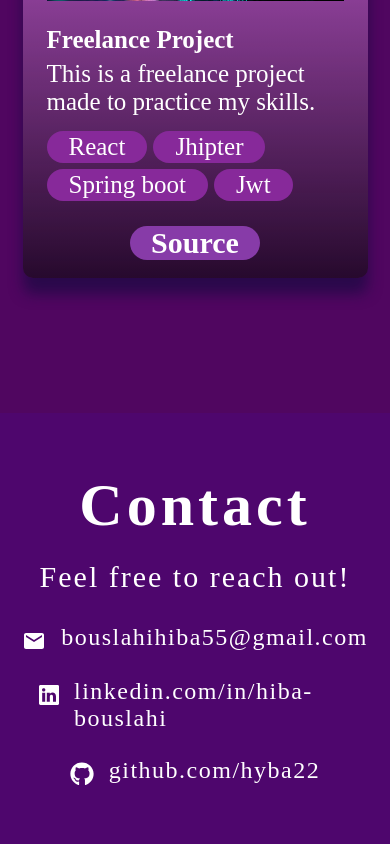
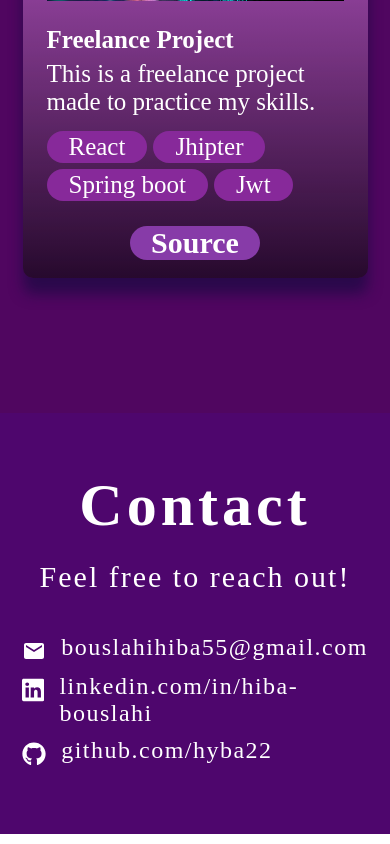
Before and after one commit to hyba22/NewPortfolio, a React (Vite) app: page / in a window 390 px wide. Shown: the part 5946-6790 px from the top of the page. Built offline with nearby package versions, Linux system fonts and the light colour scheme.

Commit message:
New style commit

```diff
--- a/src/components/contact/Contact.jsx
+++ b/src/components/contact/Contact.jsx
@@ -11,6 +11,7 @@ const Contact = () => {
         <h2>Contact</h2>
         <p>Feel free to reach out!</p>
       </div>
+      <div className={styles.listContainer}>
       <ul className={styles.links}>
         <li className={styles.link}>
           <MdEmail className={styles.icon} />
@@ -25,6 +26,7 @@ const Contact = () => {
           <a href="https://github.com/hyba22">github.com/hyba22</a>
         </li>
       </ul>
+    </div>
     </footer>
   );
 };
--- a/src/components/contact/contact.module.css
+++ b/src/components/contact/contact.module.css
@@ -11,6 +11,7 @@
     padding: 58px 10%;
     gap: 40px;
     z-index: 1;
+    overflow: hidden;
 }
 
 .text {
@@ -34,17 +35,23 @@
     font-family: 'Times New Roman', Times, serif;
 }
 
+.listContainer{
+    display: flex;
+}
+
 .links {
-    display: flex;
+    display: block;
     flex-direction: column;
     list-style: none;
     gap: 25px;
     z-index: 1;
 }
 
+
 .link {
     display: flex;
     gap: 15px;
+    margin: 10px;
 }
 
 .link a {
@@ -54,6 +61,8 @@
     font-weight: 400;
     letter-spacing: 1.5px;
     font-family: 'Times New Roman', Times, serif;
+    word-wrap: break-word;
+    overflow-wrap: break-word;
 }
 
 .icon {
@@ -78,8 +87,13 @@
     .links{
         align-items: center;
     }
+    .listContainer{
+        justify-content: center;
+    }
 
     .link a {
         font-size: 24px;
+        word-wrap: break-word;
+        overflow-wrap: break-word;
     }
 }
```
